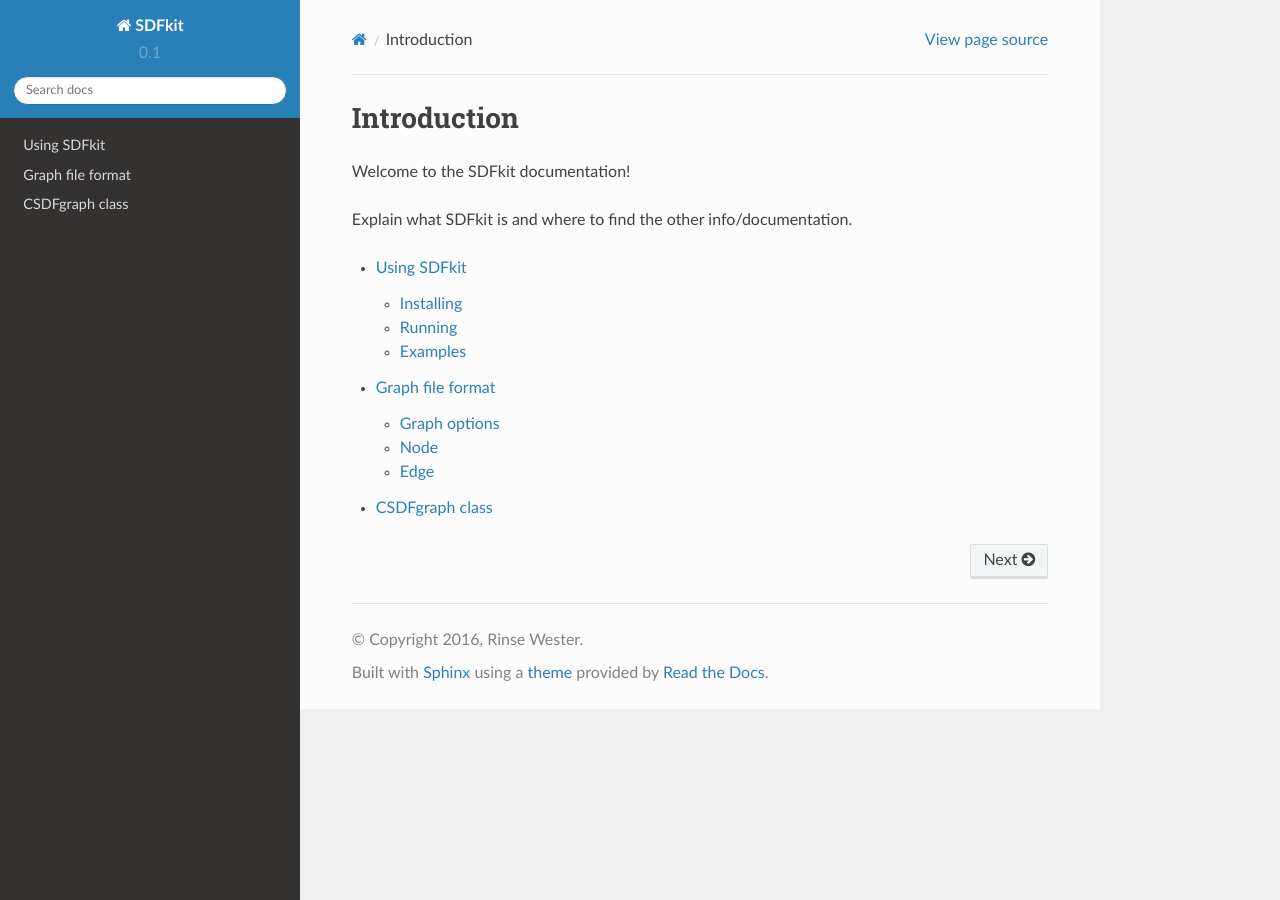
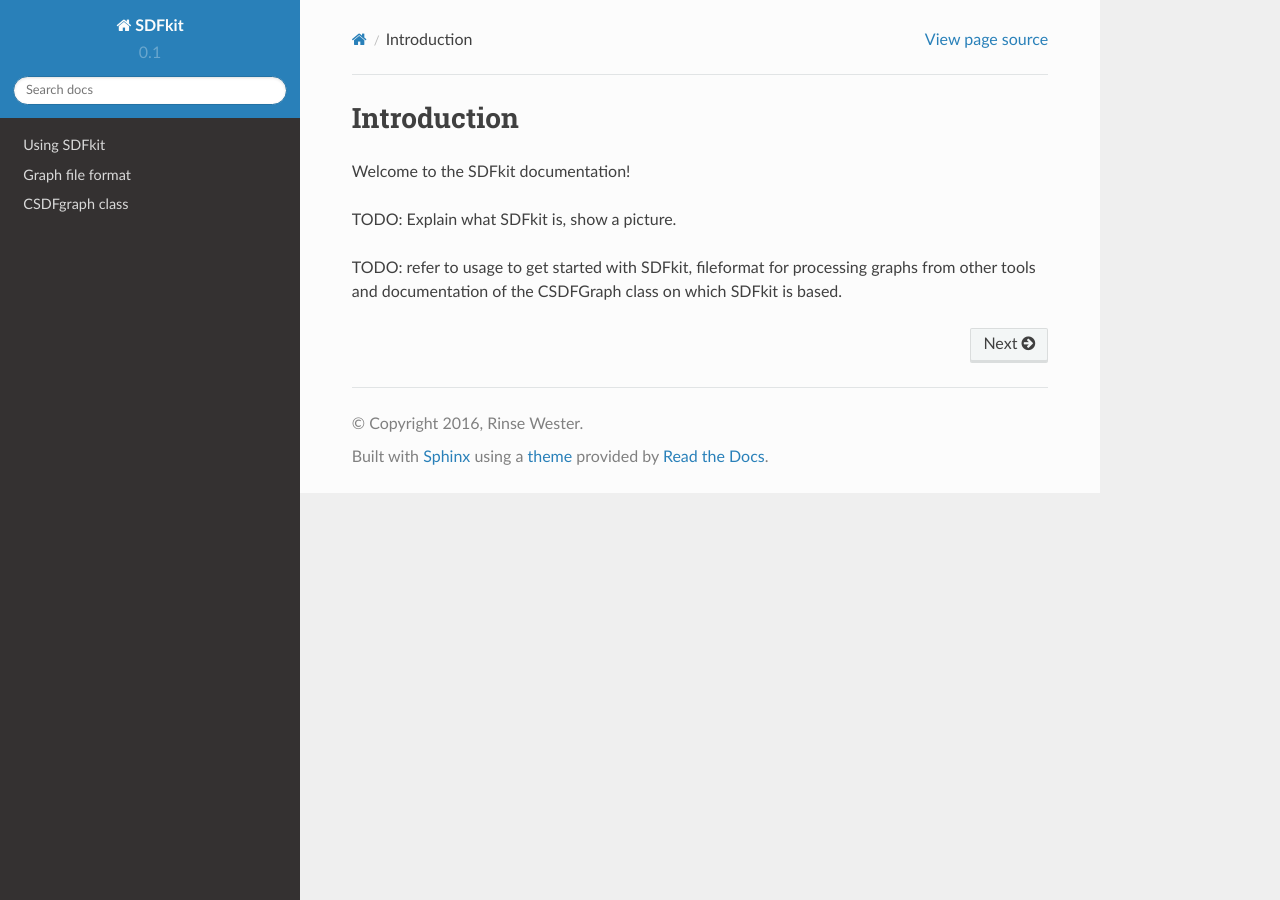
Before and after one commit to rinsewester/SDFkit, a Sphinx documentation site: the page built from docs/index.rst, in a window 1280 px wide. Built offline with Sphinx 7.4.7 and the Read the Docs theme 2.0.0, drawn with Linux system fonts in a browser that asks for light colours.

Commit message:
Added a bunch of todos to index doc.

```diff
--- a/docs/index.rst
+++ b/docs/index.rst
@@ -4,10 +4,12 @@
 
 Welcome to the SDFkit documentation!
 
-Explain what SDFkit is and where to find the other info/documentation.
+TODO: Explain what SDFkit is, show a picture.
+
+TODO: refer to usage to get started with SDFkit, fileformat for processing graphs from other tools and documentation of the CSDFGraph class on which SDFkit is based.
 
 .. toctree::
-   :maxdepth: 2
+   :hidden:
 
    usage
    fileformat
```
